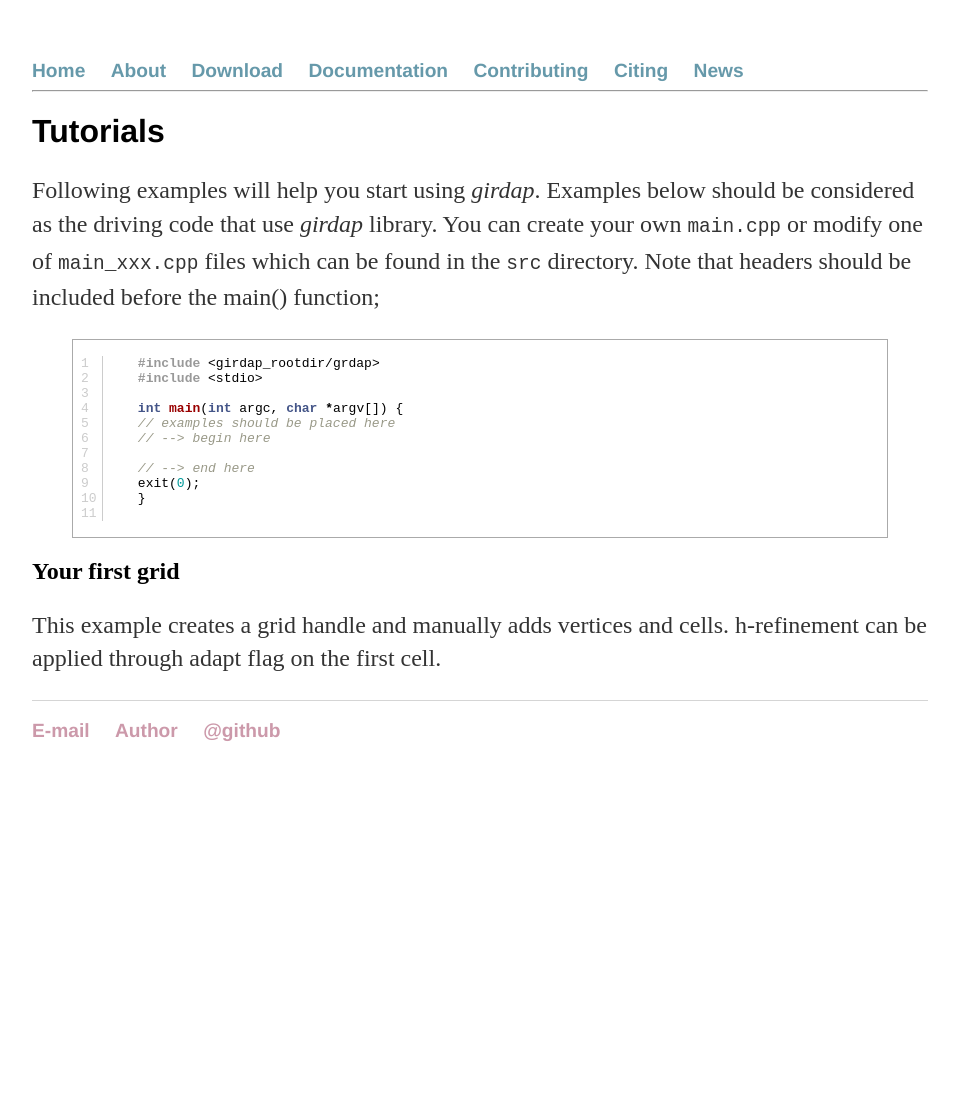
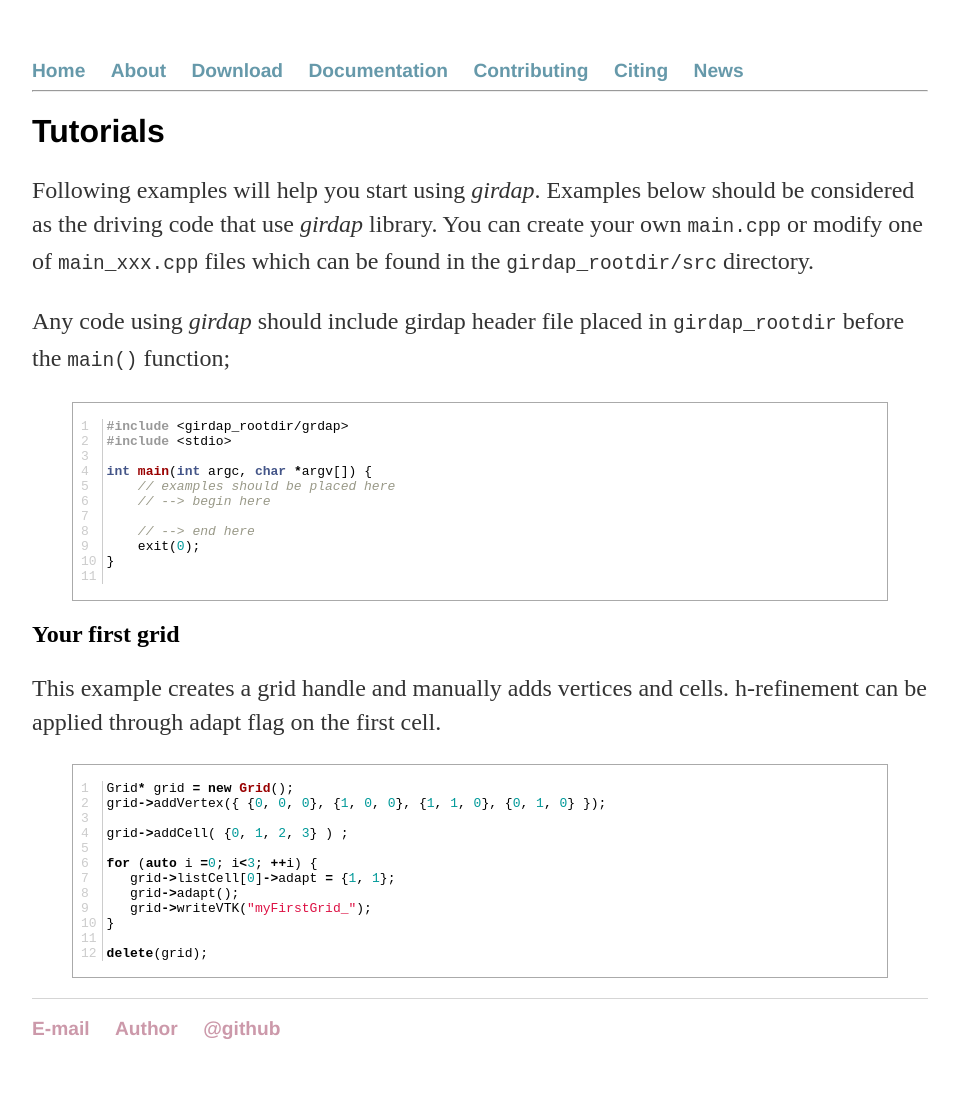
Before and after one commit to uzgoren/girdap, a Jekyll site: the page built from doc/tutorials/index.html, in a window 1280 px wide. Shown: the whole page, without its empty margins (160-1119 px from the left). Built offline with Jekyll 4.4.1, drawn with Linux system fonts in a browser that asks for light colours; before the commit the page ends 900 px from its top, so only the background shows below that.

Commit message:
tutorials

````diff
--- a/doc/tutorials/index.html
+++ b/doc/tutorials/index.html
@@ -5,27 +5,45 @@ layout: page
 
 {% capture md_content %}
 
-Following examples will help you start using _girdap_. Examples below should be considered as the driving code that use _girdap_ library. You can create your own ```main.cpp``` or modify one of ```main_xxx.cpp``` files which can be found in the ```src``` directory. Note that headers should be included before the main() function;
+Following examples will help you start using _girdap_. Examples below should be considered as the driving code that use _girdap_ library. You can create your own `main.cpp` or modify one of `main_xxx.cpp` files which can be found in the `girdap_rootdir/src` directory.
+
+Any code using *girdap* should include girdap header file placed in ```girdap_rootdir``` before the `main()` function;
 
 {% highlight c++ linenos %}
 
-    #include <girdap_rootdir/grdap>
-    #include <stdio>
+#include <girdap_rootdir/grdap>
+#include <stdio>
 
-    int main(int argc, char *argv[]) {
+int main(int argc, char *argv[]) {
     // examples should be placed here
     // --> begin here
 
     // --> end here
     exit(0);
-    }
+}
 
 {% endhighlight %}
-
 
 ## Your first grid
 This example creates a grid handle and manually adds vertices and cells. h-refinement can be applied through adapt flag on the first cell.
 
+{% highlight c++ linenos %}
+Grid* grid = new Grid();
+grid->addVertex({ {0, 0, 0}, {1, 0, 0}, {1, 1, 0}, {0, 1, 0} });
+
+grid->addCell( {0, 1, 2, 3} ) ;
+
+for (auto i =0; i<3; ++i) {
+   grid->listCell[0]->adapt = {1, 1};
+   grid->adapt();
+   grid->writeVTK("myFirstGrid_");
+}
+
+delete(grid);
+{% endhighlight %}
+
+
+
 
 {% endcapture %}
 {{ md_content | markdownify }}
````
